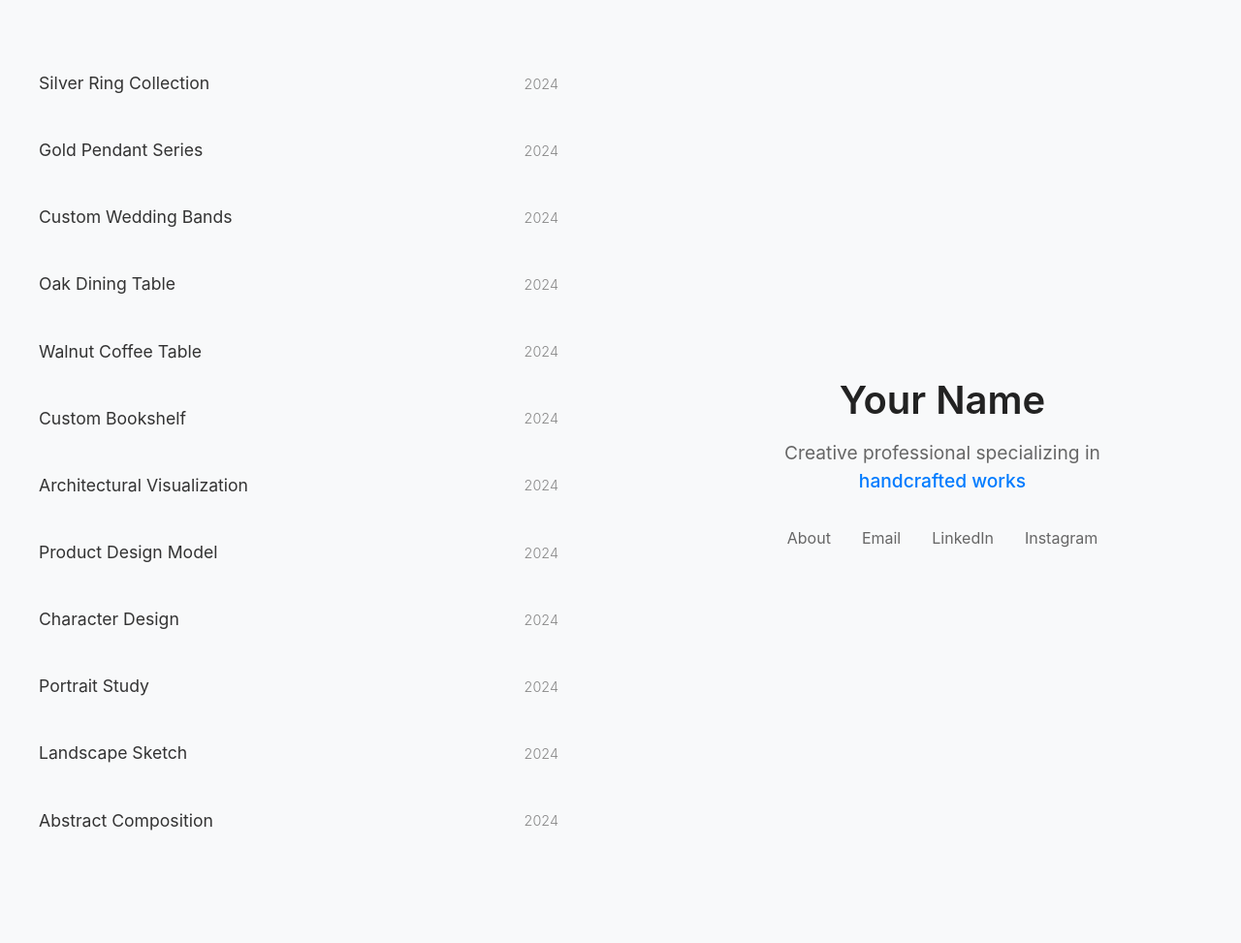
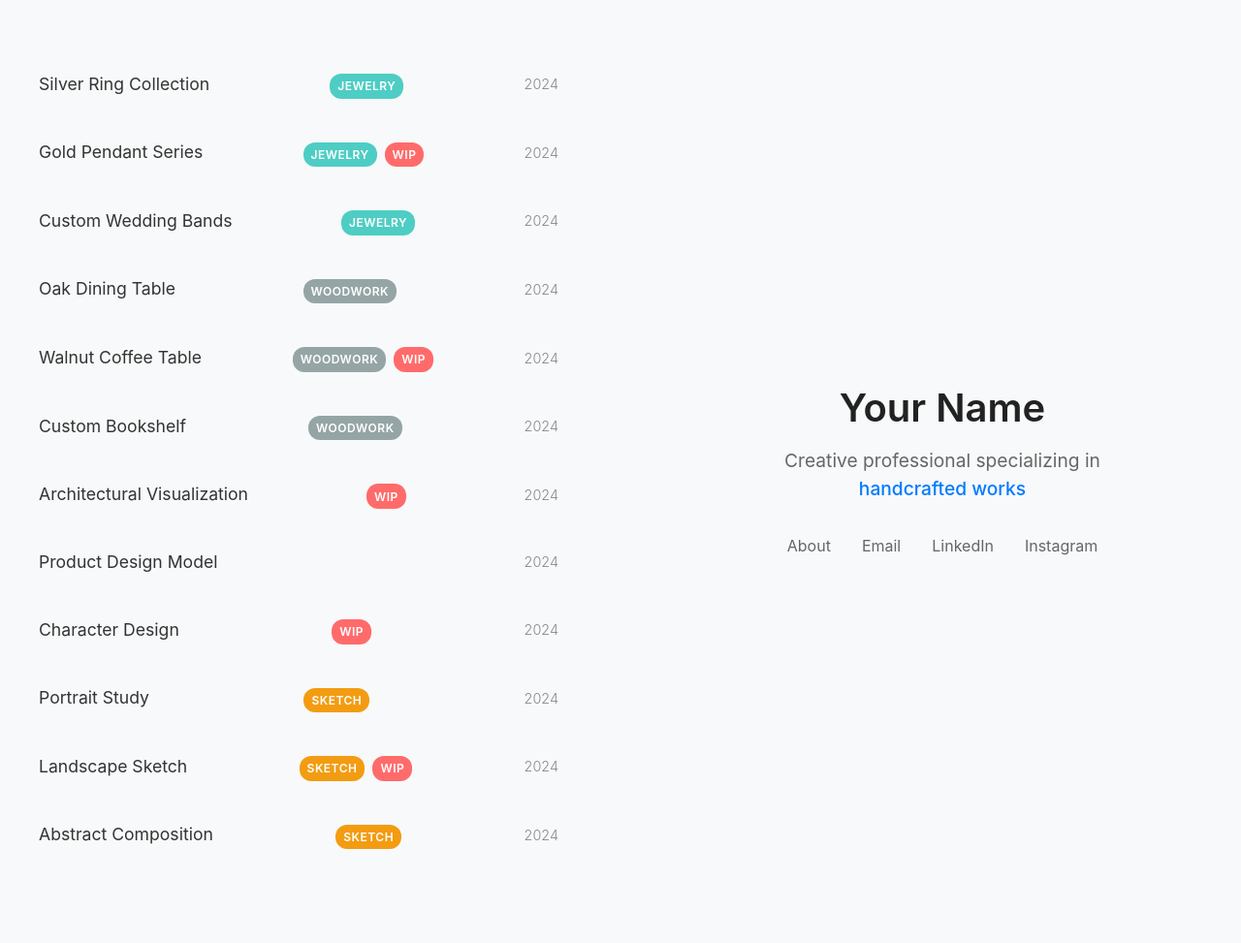
Before and after one commit to charlieydman/Portfolio, a Flask app: page / in a window 1280 px wide. Shown: the whole page at 97% size. Before the commit the page ends 857 px from the top, so only its background shows below. Run offline with Flask 3, Linux system fonts and the light colour scheme.

Commit message:
Add colorful, styled tags to categorize projects
Adds a 'tags' field to project data in `routes.py` for categorization (e.g., 'jewelry', 'WIP'). Updates `templates/index.html` to display these tags with unique styling and colors defined in `static/css/style.css` for a visually distinct presentation.

Replit-Commit-Author: Agent
Replit-Commit-Session-Id: ecfa8c3d-0a72-457d-9edc-f4d61c3f6f75
Replit-Commit-Checkpoint-Type: full_checkpoint
Replit-Commit-Screenshot-Url: https://storage.googleapis.com/screenshot-production-us-central1/58b809de-7245-41c8-876b-c86d3e4eede7/ecfa8c3d-0a72-457d-9edc-f4d61c3f6f75/0YMzWQ3

```diff
--- a/routes.py
+++ b/routes.py
@@ -8,19 +8,22 @@ PORTFOLIO_DATA = {
             'title': 'Silver Ring Collection',
             'description': 'Handcrafted silver rings with intricate designs',
             'image': 'https://images.unsplash.com/photo-1515562141207-7a88fb7ce338?w=400&h=400&fit=crop',
-            'thumbnail': 'https://images.unsplash.com/photo-1515562141207-7a88fb7ce338?w=200&h=200&fit=crop'
+            'thumbnail': 'https://images.unsplash.com/photo-1515562141207-7a88fb7ce338?w=200&h=200&fit=crop',
+            'tags': ['jewelry']
         },
         {
             'title': 'Gold Pendant Series',
             'description': 'Elegant gold pendants with gemstone accents',
             'image': 'https://images.unsplash.com/photo-1599643478518-a784e5dc4c8f?w=400&h=400&fit=crop',
-            'thumbnail': 'https://images.unsplash.com/photo-1599643478518-a784e5dc4c8f?w=200&h=200&fit=crop'
+            'thumbnail': 'https://images.unsplash.com/photo-1599643478518-a784e5dc4c8f?w=200&h=200&fit=crop',
+            'tags': ['jewelry', 'WIP']
         },
         {
             'title': 'Custom Wedding Bands',
             'description': 'Personalized wedding bands crafted to perfection',
             'image': 'https://images.unsplash.com/photo-1605100804763-247f67b3557e?w=400&h=400&fit=crop',
-            'thumbnail': 'https://images.unsplash.com/photo-1605100804763-247f67b3557e?w=200&h=200&fit=crop'
+            'thumbnail': 'https://images.unsplash.com/photo-1605100804763-247f67b3557e?w=200&h=200&fit=crop',
+            'tags': ['jewelry']
         }
     ],
     'woodworking': [
@@ -28,19 +31,22 @@ PORTFOLIO_DATA = {
             'title': 'Oak Dining Table',
             'description': 'Solid oak dining table with live edge finish',
             'image': 'https://images.unsplash.com/photo-1586023492125-27b2c045efd7?w=400&h=400&fit=crop',
-            'thumbnail': 'https://images.unsplash.com/photo-1586023492125-27b2c045efd7?w=200&h=200&fit=crop'
+            'thumbnail': 'https://images.unsplash.com/photo-1586023492125-27b2c045efd7?w=200&h=200&fit=crop',
+            'tags': ['woodwork']
         },
         {
             'title': 'Walnut Coffee Table',
             'description': 'Modern walnut coffee table with steel legs',
             'image': 'https://images.unsplash.com/photo-1586023492125-27b2c045efd7?w=400&h=400&fit=crop',
-            'thumbnail': 'https://images.unsplash.com/photo-1586023492125-27b2c045efd7?w=200&h=200&fit=crop'
+            'thumbnail': 'https://images.unsplash.com/photo-1586023492125-27b2c045efd7?w=200&h=200&fit=crop',
+            'tags': ['woodwork', 'WIP']
         },
         {
             'title': 'Custom Bookshelf',
             'description': 'Built-in bookshelf with adjustable shelving',
             'image': 'https://images.unsplash.com/photo-1558618047-3c8c76ca7d13?w=400&h=400&fit=crop',
-            'thumbnail': 'https://images.unsplash.com/photo-1558618047-3c8c76ca7d13?w=200&h=200&fit=crop'
+            'thumbnail': 'https://images.unsplash.com/photo-1558618047-3c8c76ca7d13?w=200&h=200&fit=crop',
+            'tags': ['woodwork']
         }
     ],
     'models3d': [
@@ -48,19 +54,22 @@ PORTFOLIO_DATA = {
             'title': 'Architectural Visualization',
             'description': 'Modern house exterior 3D rendering',
             'image': 'https://images.unsplash.com/photo-1558618047-3c8c76ca7d13?w=400&h=400&fit=crop',
-            'thumbnail': 'https://images.unsplash.com/photo-1558618047-3c8c76ca7d13?w=200&h=200&fit=crop'
+            'thumbnail': 'https://images.unsplash.com/photo-1558618047-3c8c76ca7d13?w=200&h=200&fit=crop',
+            'tags': ['WIP']
         },
         {
             'title': 'Product Design Model',
             'description': 'Consumer electronics design concept',
             'image': 'https://images.unsplash.com/photo-1551033406-611cf9a28f67?w=400&h=400&fit=crop',
-            'thumbnail': 'https://images.unsplash.com/photo-1551033406-611cf9a28f67?w=200&h=200&fit=crop'
+            'thumbnail': 'https://images.unsplash.com/photo-1551033406-611cf9a28f67?w=200&h=200&fit=crop',
+            'tags': []
         },
         {
             'title': 'Character Design',
             'description': '3D character modeling and texturing',
             'image': 'https://images.unsplash.com/photo-1551033406-611cf9a28f67?w=400&h=400&fit=crop',
-            'thumbnail': 'https://images.unsplash.com/photo-1551033406-611cf9a28f67?w=200&h=200&fit=crop'
+            'thumbnail': 'https://images.unsplash.com/photo-1551033406-611cf9a28f67?w=200&h=200&fit=crop',
+            'tags': ['WIP']
         }
     ],
     'drawings': [
@@ -68,19 +77,22 @@ PORTFOLIO_DATA = {
             'title': 'Portrait Study',
             'description': 'Charcoal portrait with detailed shading',
             'image': 'https://images.unsplash.com/photo-1578662996442-48f60103fc96?w=400&h=400&fit=crop',
-            'thumbnail': 'https://images.unsplash.com/photo-1578662996442-48f60103fc96?w=200&h=200&fit=crop'
+            'thumbnail': 'https://images.unsplash.com/photo-1578662996442-48f60103fc96?w=200&h=200&fit=crop',
+            'tags': ['sketch']
         },
         {
             'title': 'Landscape Sketch',
             'description': 'Pen and ink landscape drawing',
             'image': 'https://images.unsplash.com/photo-1541961017774-22349e4a1262?w=400&h=400&fit=crop',
-            'thumbnail': 'https://images.unsplash.com/photo-1541961017774-22349e4a1262?w=200&h=200&fit=crop'
+            'thumbnail': 'https://images.unsplash.com/photo-1541961017774-22349e4a1262?w=200&h=200&fit=crop',
+            'tags': ['sketch', 'WIP']
         },
         {
             'title': 'Abstract Composition',
             'description': 'Mixed media abstract artwork',
             'image': 'https://images.unsplash.com/photo-1541961017774-22349e4a1262?w=400&h=400&fit=crop',
-            'thumbnail': 'https://images.unsplash.com/photo-1541961017774-22349e4a1262?w=200&h=200&fit=crop'
+            'thumbnail': 'https://images.unsplash.com/photo-1541961017774-22349e4a1262?w=200&h=200&fit=crop',
+            'tags': ['sketch']
         }
     ]
 }
--- a/static/css/style.css
+++ b/static/css/style.css
@@ -67,6 +67,43 @@ body {
     font-size: 0.9rem;
     color: #888;
     font-weight: 300;
+}
+
+/* Project Tags */
+.project-tags {
+    display: flex;
+    gap: 0.5rem;
+    margin-top: 0.25rem;
+    flex-wrap: wrap;
+}
+
+.tag {
+    font-size: 0.75rem;
+    font-weight: 600;
+    padding: 0.2rem 0.5rem;
+    border-radius: 12px;
+    text-transform: uppercase;
+    letter-spacing: 0.5px;
+}
+
+.tag-WIP {
+    background-color: #ff6b6b;
+    color: white;
+}
+
+.tag-jewelry {
+    background-color: #4ecdc4;
+    color: white;
+}
+
+.tag-woodwork {
+    background-color: #95a5a6;
+    color: white;
+}
+
+.tag-sketch {
+    background-color: #f39c12;
+    color: white;
 }
 
 /* Right Column: Profile */
--- a/templates/index.html
+++ b/templates/index.html
@@ -17,6 +17,13 @@
                        data-thumbnail="{{ item.thumbnail }}"
                        data-category="{{ categories[category] }}">
                         <span class="project-title">{{ item.title }}</span>
+                        {% if item.tags %}
+                            <div class="project-tags">
+                                {% for tag in item.tags %}
+                                    <span class="tag tag-{{ tag }}">{{ tag }}</span>
+                                {% endfor %}
+                            </div>
+                        {% endif %}
                         <span class="project-year">2024</span>
                     </a>
                 </div>
```
